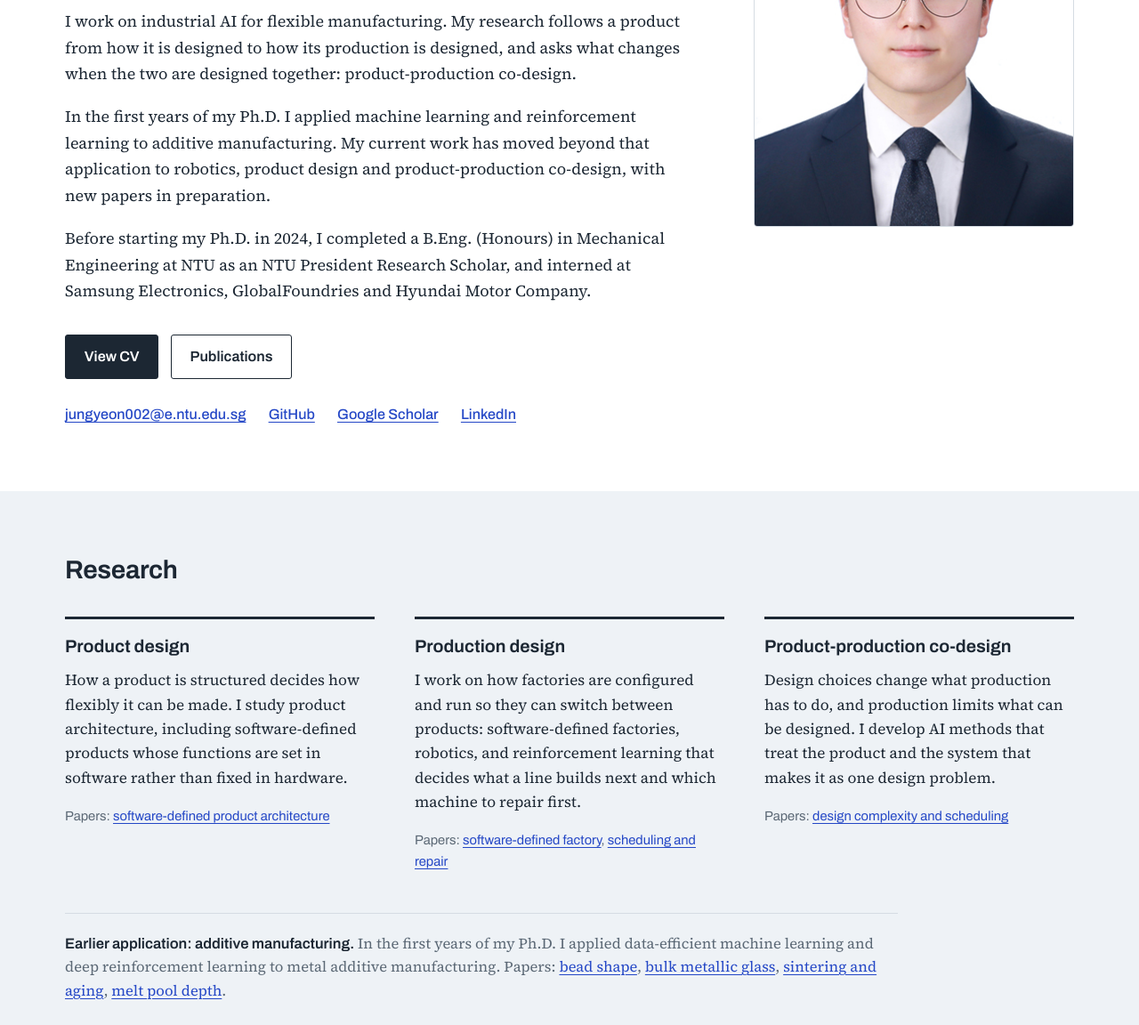
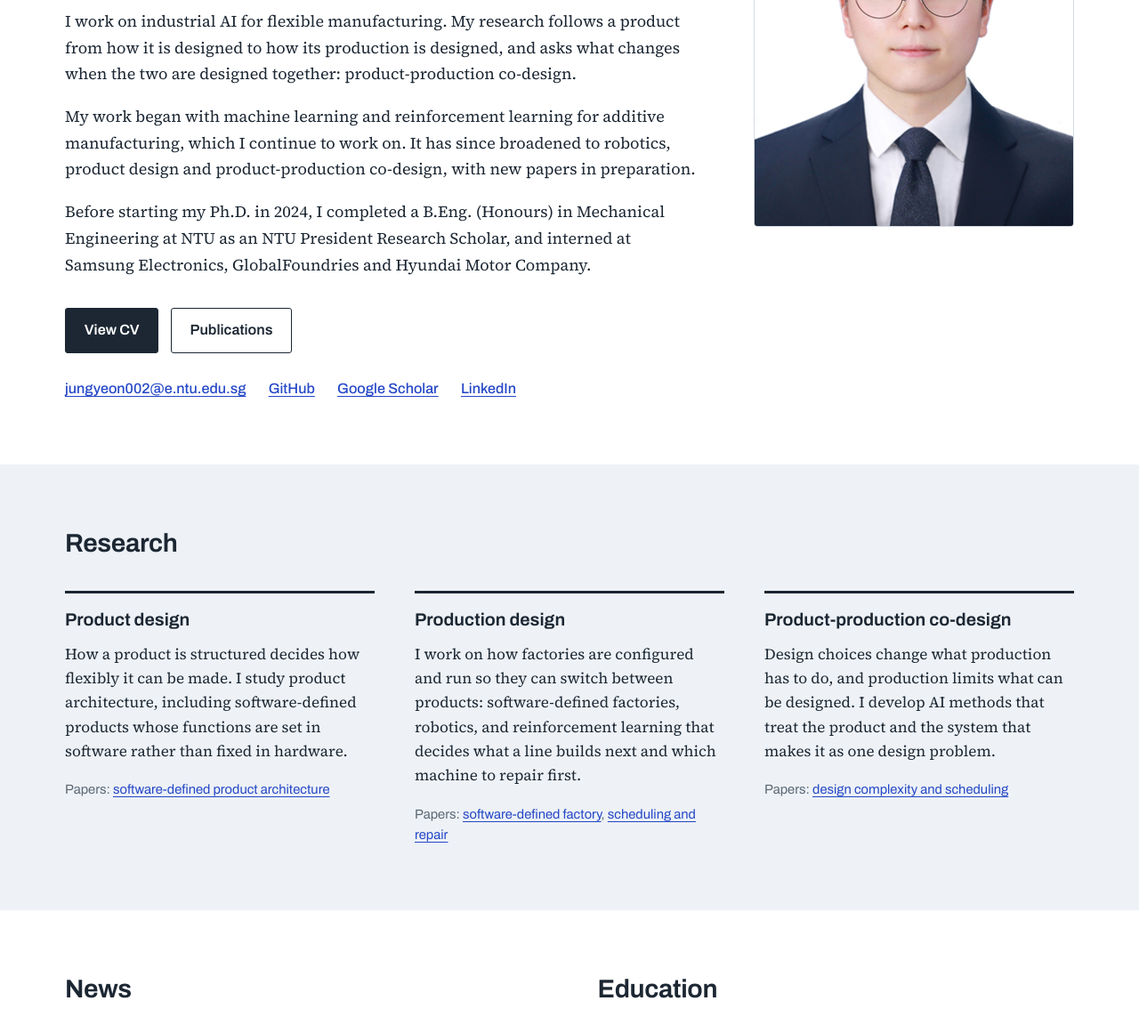
Before and after one commit to jungyeonkim9986/jungyeonkim9986.github.io, a plain HTML site: page index.html in a window 1280 px wide. Shown: the part 330-1482 px from the top of the page at 89% size. Drawn offline with Linux system fonts and the light colour scheme.

Commit message:
Add files via upload

```diff
--- a/index.html
+++ b/index.html
@@ -39,7 +39,7 @@
         <p class="role">Ph.D. student in Mechanical Engineering at Nanyang Technological University, Singapore</p>
         <div class="bio">
           <p>I work on industrial AI for flexible manufacturing. My research follows a product from how it is designed to how its production is designed, and asks what changes when the two are designed together: product-production co-design.</p>
-          <p>In the first years of my Ph.D. I applied machine learning and reinforcement learning to additive manufacturing. My current work has moved beyond that application to robotics, product design and product-production co-design, with new papers in preparation.</p>
+          <p>My work began with machine learning and reinforcement learning for additive manufacturing, which I continue to work on. It has since broadened to robotics, product design and product-production co-design, with new papers in preparation.</p>
           <p>Before starting my Ph.D. in 2024, I completed a B.Eng. (Honours) in Mechanical Engineering at NTU as an NTU President Research Scholar, and interned at Samsung Electronics, GlobalFoundries and Hyundai Motor Company.</p>
         </div>
         <div class="actions">
@@ -91,7 +91,6 @@
           <p class="related">Papers: <a href="publications.html#hybrid-scheduling-2026">design complexity and scheduling</a></p>
         </article>
       </div>
-      <p class="earlier"><strong>Earlier application: additive manufacturing.</strong> In the first years of my Ph.D. I applied data-efficient machine learning and deep reinforcement learning to metal additive manufacturing. Papers: <a href="publications.html#ded-bead-shape-2025">bead shape</a>, <a href="publications.html#bmg-pbf-ml-2025">bulk metallic glass</a>, <a href="publications.html#mex-sintering-aging-2026">sintering and aging</a>, <a href="publications.html#lpbf-drl-ureca-2023">melt pool depth</a>.</p>
     </section>
   </div>
 
--- a/style.css
+++ b/style.css
@@ -129,8 +129,6 @@ a:focus-visible, .button:focus-visible { outline: 2px solid var(--cobalt); outli
 .theme h3 { margin-bottom: .7rem; }
 .theme p { font-size: .95rem; line-height: 1.6; }
 .theme .related { font-family: var(--display); font-size: .82rem; color: var(--steel); margin-top: 1rem; }
-.earlier { font-size: .92rem; line-height: 1.6; color: var(--steel); margin: 2.5rem 0 0; padding-top: 1.1rem; border-top: 1px solid var(--line); max-width: 52rem; }
-.earlier strong { color: var(--ink); font-family: var(--display); font-weight: 600; }
 
 /* year + text rows (awards, CV entries) */
 .rows { list-style: none; margin: 0; padding: 0; }
```
Also changed, not shown: 1 other file.
